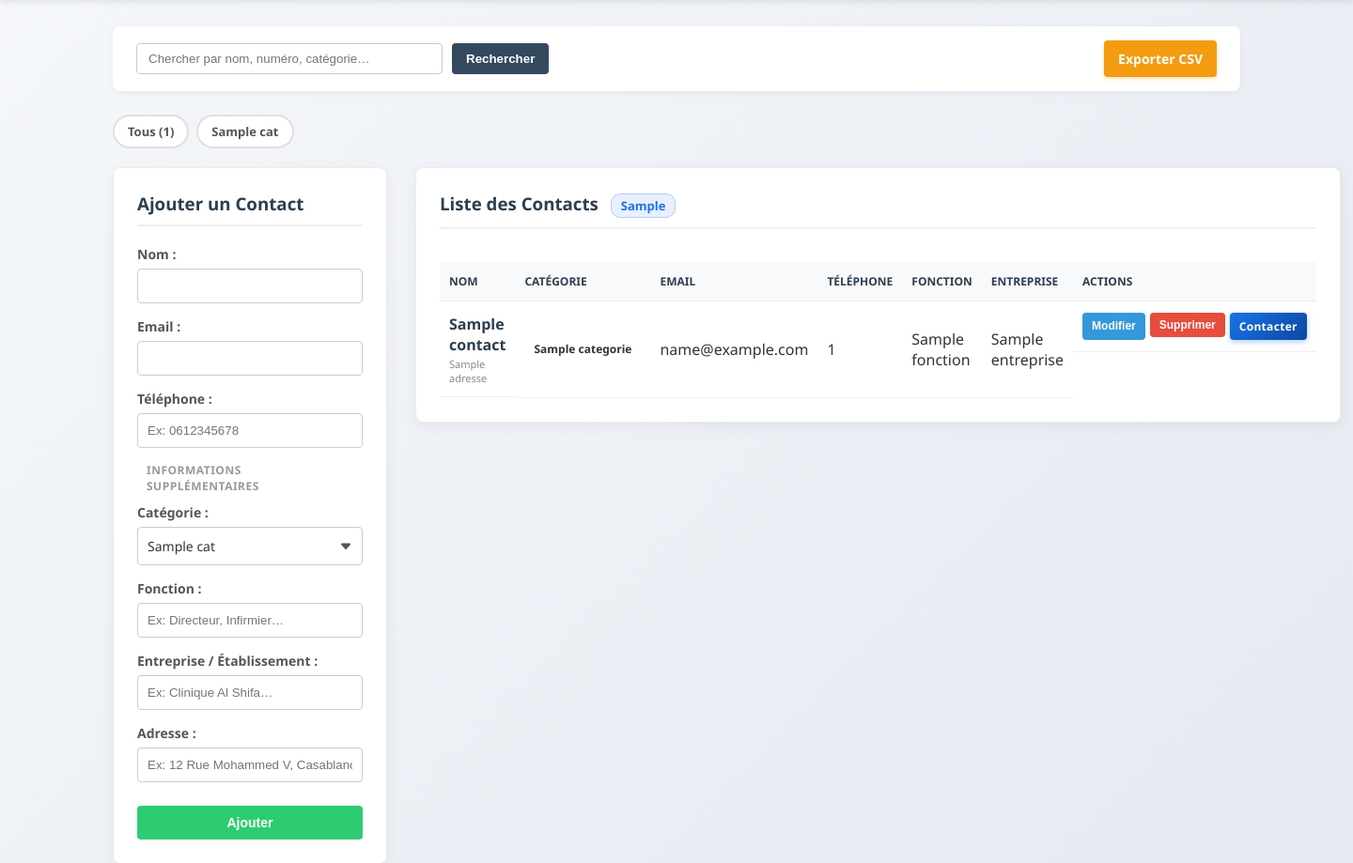
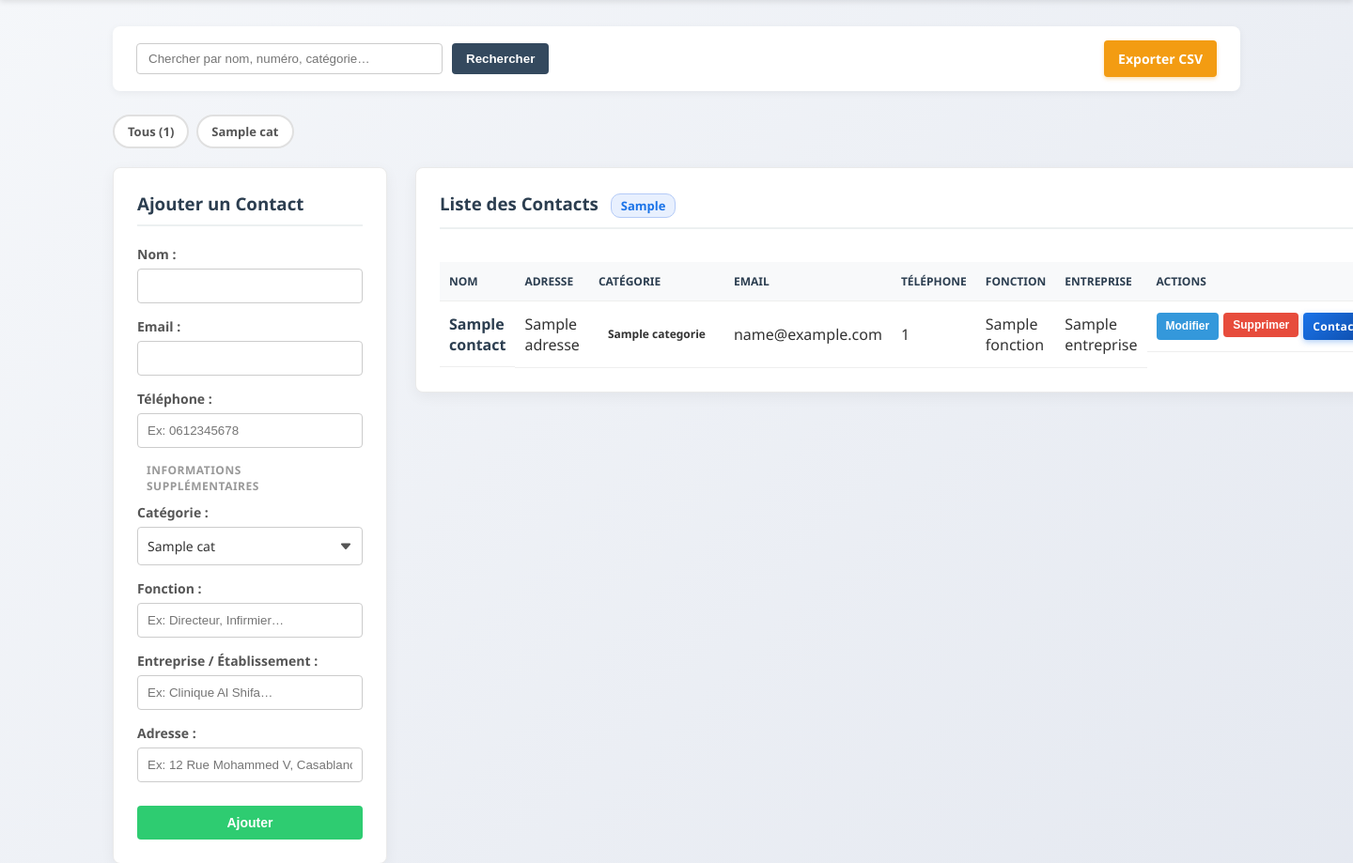
Before and after one commit to hajarmaliki-stack/gestion-carnet-d-adresse, a Flask app: template templates/index.html in a window 1440 px wide; the page is wider, and only the part inside the window is pictured. Shown: the part 32-951 px from the top of that part at 94% size. Run offline with Flask 3, Linux system fonts and the light colour scheme; the template is opened without the code that fills it: most values are stand-ins (such as "Sample title", 1, 10 or a date in 2020).

Commit message:
modification

```diff
--- a/templates/index.html
+++ b/templates/index.html
@@ -100,6 +100,7 @@
             <thead>
                 <tr>
                     <th>Nom</th>
+                    <th>Adresse</th>
                     <th>Catégorie</th>
                     <th>Email</th>
                     <th>Téléphone</th>
@@ -113,10 +114,8 @@
                 <tr onclick="toggleDetails('details-{{ loop.index }}')" class="contact-row">
                     <td class="td-nom">
                         <span class="contact-name">{{ contact.nom }}</span>
-                        {% if contact.adresse %}
-                        <span class="contact-addr">{{ contact.adresse }}</span>
-                        {% endif %}
                     </td>
+                    <td>{{ contact.adresse or '—' }}</td>
                     <td>
                         <span class="badge badge-{{ contact.categorie|lower|replace(' ','') }}">
                             {{ contact.categorie }}
```
